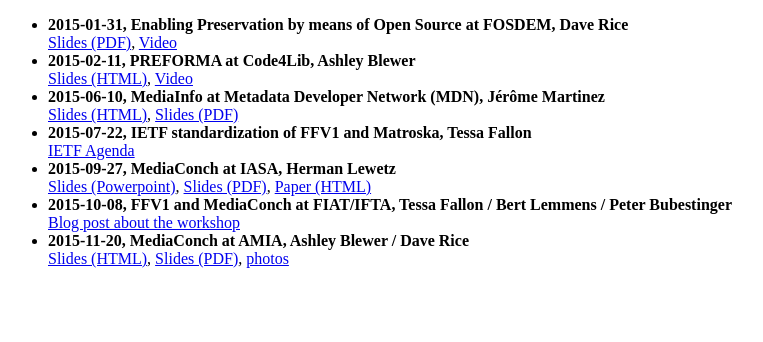
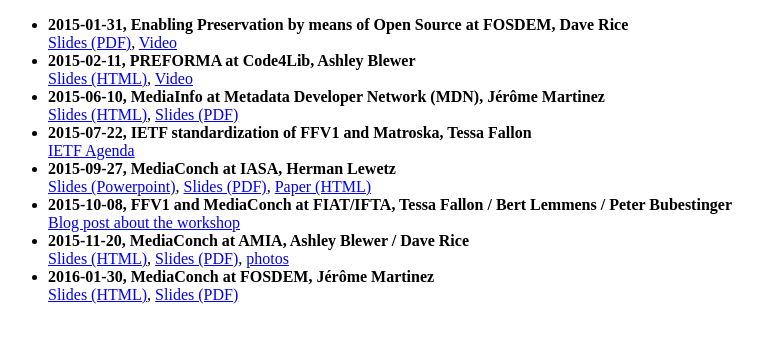
Before and after one commit to MediaArea/MediaArea-Events, a plain HTML site: page index.html in a window 1280 px wide. Shown: the whole page, without its empty margins (0-763 px from the left). Drawn offline with Linux system fonts and the light colour scheme.

Commit message:
FOSDEM 2016

```diff
--- a/index.html
+++ b/index.html
@@ -32,6 +32,9 @@
     <li><strong>2015-11-20, MediaConch at AMIA, Ashley Blewer / Dave Rice</strong> <br/>
         <a href="2015-11-20_AMIA/">Slides (HTML)</a>, <a href="PDF/2015-11-20_AMIA.pdf">Slides (PDF)</a>, <a href="Photos/2015-11-20_AMIA.html">photos</a>
     </li>
+    <li><strong>2016-01-30, MediaConch at FOSDEM, Jérôme Martinez</strong> <br/>
+        <a href="2016-01-30_FOSDEM/">Slides (HTML)</a>, <a href="PDF/2016-01-30_FOSDEM.pdf">Slides (PDF)</a>
+    </li>
   </ul>
 
   </body>
```
Also changed, not shown: 1 other file.
